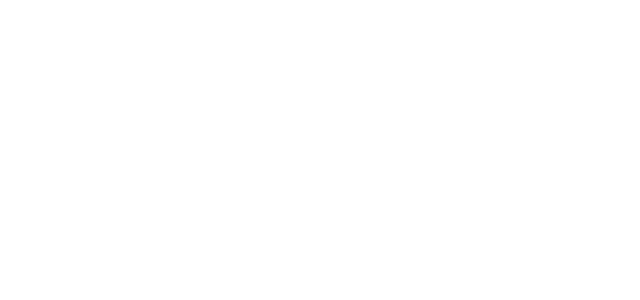
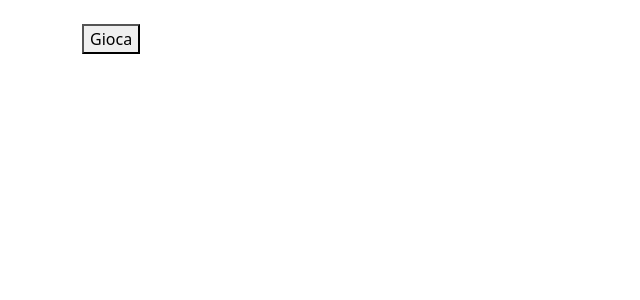
Before and after one commit to AntonioDiBari/vite-gdr, a Vue app: page / in a window 1280 px wide. Shown: the top 300 px of the page, without its empty margins (0-640 px from the left). Built offline with nearby package versions, Linux system fonts and the light colour scheme.

Commit message:
feat: fetched randomly player and cpu character

```diff
--- a/package.json
+++ b/package.json
@@ -10,6 +10,7 @@
   },
   "dependencies": {
     "@popperjs/core": "^2.11.8",
+    "axios": "^1.6.8",
     "bootstrap": "^5.3.3",
     "vue": "^3.4.21"
   },
--- a/src/App.vue
+++ b/src/App.vue
@@ -1,6 +1,43 @@
-<script></script>
+<script>
+import axios from "axios";
 
-<template></template>
+export default {
+  data() {
+    return {
+      baseURL: "http://127.0.0.1:8000/api/characters/",
+      player: [],
+      cpu: [],
+    };
+  },
+  methods: {
+    randomNumber(min, max) {
+      return Math.floor(Math.random() * (max - min + 1) + min);
+    },
+
+    fetchCharacters() {
+      let url_player = this.baseURL + this.randomNumber(1, 13);
+      let url_cpu = this.baseURL + this.randomNumber(1, 13);
+
+      while (url_player === url_cpu) {
+        url_cpu = this.baseURL + this.randomNumber(1, 13);
+      }
+
+      axios.get(url_player).then((response) => {
+        this.player = response.data;
+      });
+      axios.get(url_cpu).then((response) => {
+        this.cpu = response.data;
+      });
+    },
+  },
+};
+</script>
+
+<template>
+  <div class="container my-4">
+    <button @click="fetchCharacters()">Gioca</button>
+  </div>
+</template>
 
 <style lang="scss">
 @use "./styles/general.scss";
```
Also changed, not shown: 1 other file (tests, documents, lock files or other folders).
